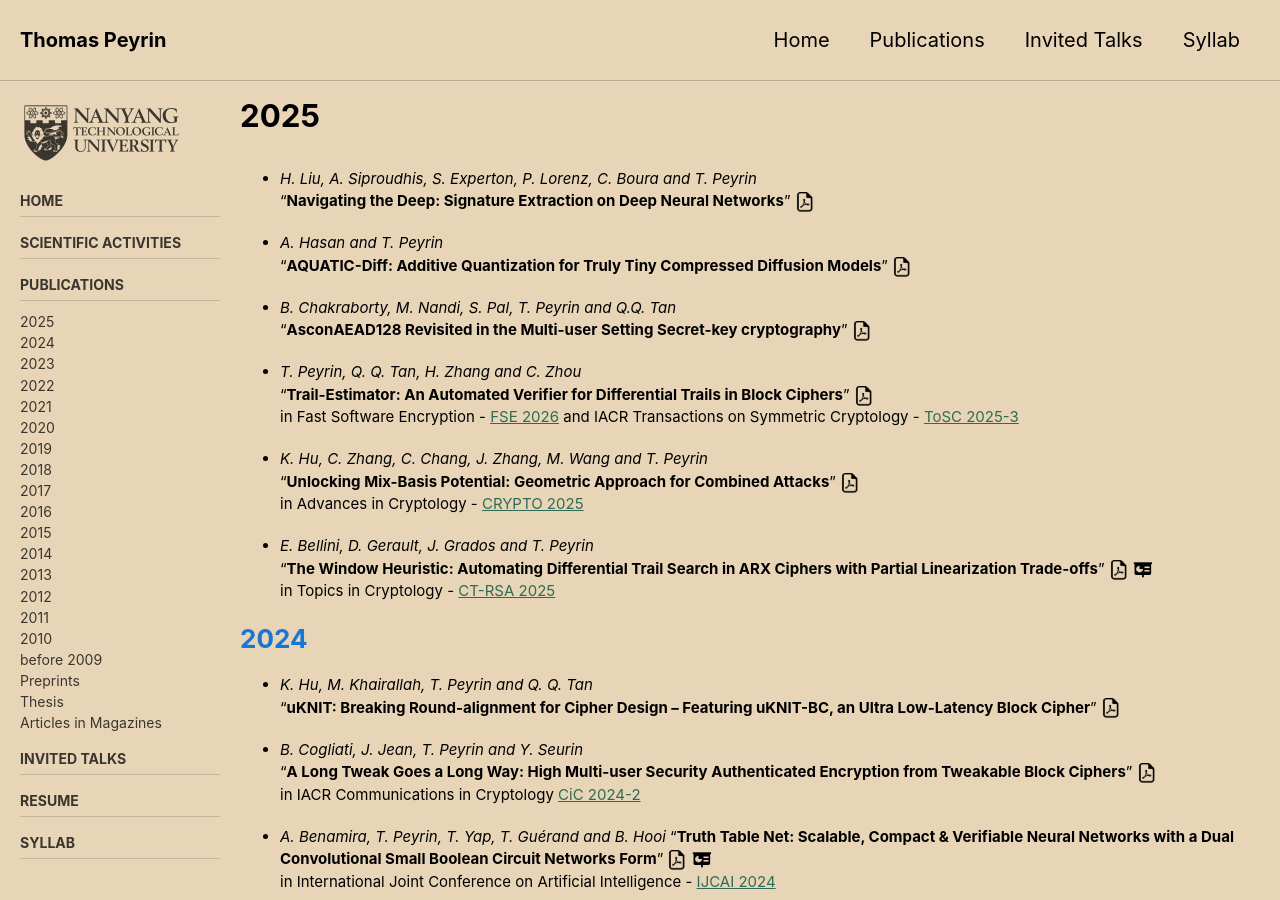
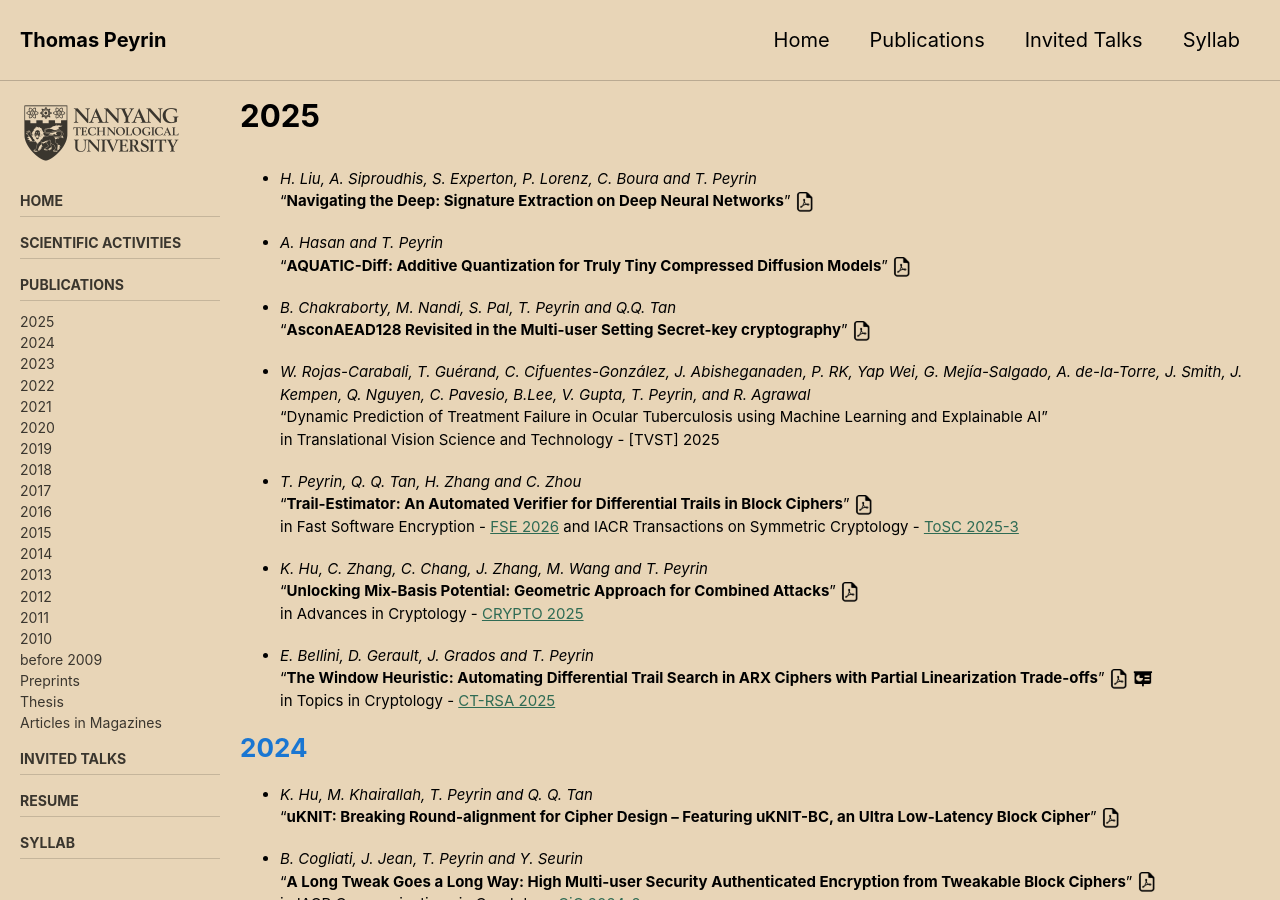
Before and after one commit to thomaspeyrin/web, a Jekyll site: the page built from publications.md, in a window 1280 px wide and 900 px high. Built offline with Jekyll 4.4.1, drawn with Linux system fonts in a browser that asks for light colours; cached includes are drawn as plain includes; nearby versions of some CDN libraries; our own code applies the rules of GitHub Pages for plain Markdown files.

Commit message:
Update publications.md

```diff
--- a/publications.md
+++ b/publications.md
@@ -19,6 +19,11 @@ sidebar:
 
 - *B. Chakraborty, M. Nandi, S. Pal, T. Peyrin and Q.Q. Tan*
 "**AsconAEAD128 Revisited in the Multi-user Setting Secret-key cryptography**"  [![](https://thomaspeyrin.github.io/web/assets/images/pdf_icon_small.png "article")](https://eprint.iacr.org/2025/984)
+
+- *W. Rojas-Carabali, T. Guérand, C. Cifuentes-González, J. Abisheganaden, P. RK, Yap Wei, G. Mejía-Salgado, A. de-la-Torre, J. Smith, J. Kempen, Q. Nguyen, C. Pavesio,
+B.Lee, V. Gupta, T. Peyrin, and R. Agrawal*
+"Dynamic Prediction of Treatment Failure in Ocular Tuberculosis using Machine Learning and Explainable AI"
+in Translational Vision Science and Technology - [TVST] 2025
 
 - *T. Peyrin, Q. Q. Tan, H. Zhang and C. Zhou*
 "**Trail-Estimator: An Automated Verifier for Differential Trails in Block Ciphers**"  [![](https://thomaspeyrin.github.io/web/assets/images/pdf_icon_small.png "article")](https://eprint.iacr.org/2025/396)
```
